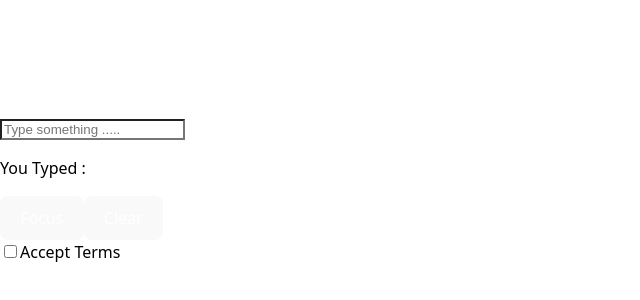
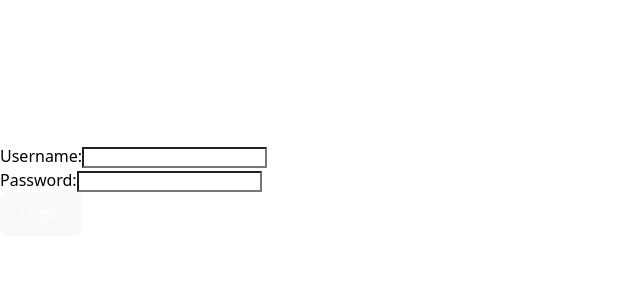
Before and after one commit to JaiSandeep7461/hooks-pratice, a React (Vite) app: page / in a window 1280 px wide. Shown: the part 210-510 px from the top of the page, without its empty margins (0-640 px from the left). Built offline with nearby package versions, Linux system fonts and the light colour scheme.

Commit message:
using formState

```diff
--- a/src/App.jsx
+++ b/src/App.jsx
@@ -9,21 +9,14 @@ import ThemeSwitcher from "./components/theme-switcher";
 import Counter from "./components/shopping-cart";
 import ShoppingCart from "./components/shopping-cart";
 import FancyInput from "./components/fancyInput";
-import CheckBox from "./components/checkbox";
+import Login from "./components/login";
 
 function App() {
-
   const fancyInputRef = useRef();
-
 
   return (
     <div>
-      {/* <Counter/> */}
-      {/* <ShoppingCart/> */}
-      <FancyInput ref={fancyInputRef}/>
-      <button onClick={()=> fancyInputRef.current.focus()}>Focus</button>
-      <button onClick={()=> fancyInputRef.current.clear()}>Clear</button>
-      <CheckBox/>
+      <Login />
     </div>
   );
 }
--- /dev/null
+++ b/src/api/user.js
@@ -0,0 +1,19 @@
+export const loginUser = async (username,password) =>{
+    return new Promise((resolve,reject)=>{
+        setTimeout(()=>{
+            if(username==="user" && password==="pass"){
+                resolve({
+                    success:true,
+                    data:{
+                        username,
+                        email:"user@example.com",
+                        token:"eyJhbGciOiJIUzI1NiIsInR5cCI6IkpXVCJ9.eyJzdWIiOiIxMjM0NTY3ODkwIiwibmFtZSI6IkpvaG4gRG9lIiwiYWRtaW4iOnRydWUsImlhdCI6MTUxNjIzOTAyMn0.KMUFsIDTnFmyG3nMiGM6H9FNFUROf3wh7SmqJp-QV30"
+                    },
+
+                });
+            }else{
+                reject({success:false,error:"Invalid credentials"});
+            }
+        },1000);
+    });
+};
--- a/src/components/checkbox.jsx
+++ b/src/components/checkbox.jsx
@@ -1,14 +1,38 @@
-import { useId } from "react";
+import { useState } from "react";
 
-const CheckBox = () =>{
-    const id = useId();
-    return (
-        <div>
-            <input type="checkbox" id={id} />
-            <label htmlFor={id} >Accept Terms</label>
+function ExpensiveCalculationDemo(){
+    const [input,setInput] = useState("");
+    const [results,setResults] = useState([]);
 
-        </div>
-    )
+    //simulate an Expensive calculation
+    const runExpensiveCalculation = (value) =>{
+        const calculatedResults =[];
+
+        for(let index=0;index<999999999;index++){
+
+        }
+
+        //Simulate heavy work by running many calculations
+        for(let i=0;i<20000;i++){
+            const result = i * parseInt(value || "0",10);
+            if(i%1000 === 0){
+                calculatedResults.push(result);
+            }
+        }
+
+        return calculatedResults;
+    }
+
+    const handleInputChange = (e) =>{
+        const newValue = e.target.value;
+        setInput(newValue);
+
+        //Defer the expensive calculation (low priority)
+        const calculatedResults = runExpensiveCalculation(newValue);
+        setResults(calculatedResults);
+    }
+
+
+
+
 }
-
-export default CheckBox;
--- /dev/null
+++ b/src/components/login.jsx
@@ -0,0 +1,47 @@
+import { useState } from "react";
+import { loginUser } from "../api/user";
+
+const Login = () =>{
+
+    const [user,setUser] = useState(null);
+    const [error,setError] = useState(null);
+    const [isPending,setIsPending] = useState(false);
+
+    const handleSubmit = async (formData) =>{
+
+        setIsPending(true);
+        setUser(null);
+        setError(null);
+        const username = formData.get("username");
+        const password = formData.get("password");
+
+        try {
+            const response = await loginUser(username,password);
+            setUser(response.data);
+        } catch (error) {
+            setError(error.error);
+        }finally{
+            setIsPending(false);
+        }
+    }
+
+
+
+    return (
+        <form action={handleSubmit}>
+        <div>
+            <label>Username:</label>
+            <input name="username" type="text" required/>
+        </div>
+        <div>
+            <label>Password:</label>
+            <input name="password" type="password"  required/>
+        </div>
+        <button type="submit" disabled={isPending}>{isPending ? "Logging in...":"Login"}</button>
+        {user && <p style={{color:"green"}}>Logged in: {user.email}</p>}
+        {error && <p style={{color:"red"}}>{error}</p>}
+        </form>
+    )
+}
+
+export default Login;
```
